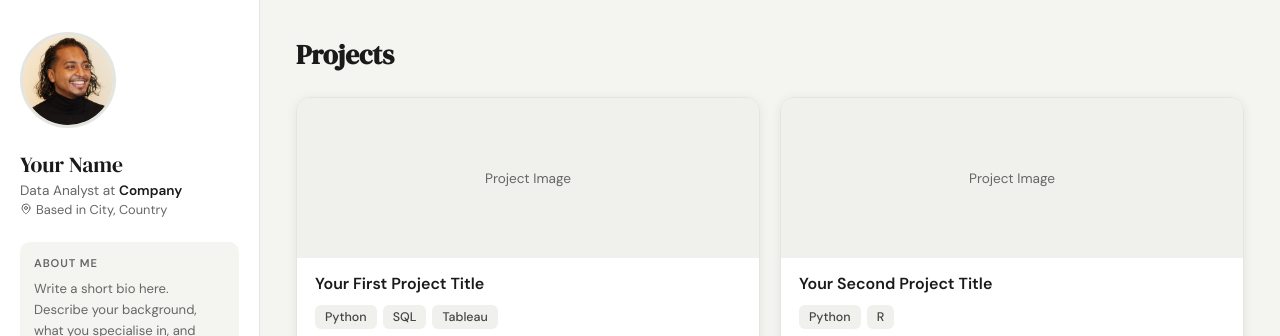
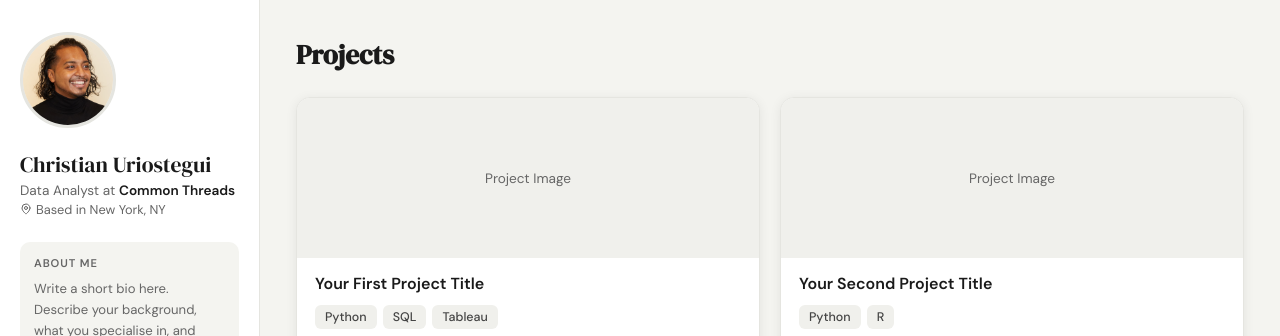
Before and after one commit to curiostegui/curiostegui.github.io, a plain HTML site: page index.html in a window 1280 px wide. Shown: the top 336 px of the page. Drawn offline with Linux system fonts and the light colour scheme.

Commit message:
Update index.html

```diff
--- a/index.html
+++ b/index.html
@@ -307,11 +307,11 @@
   </div>
 
   <div>
-    <div class="profile-name">Your Name</div>
-    <div class="profile-role">Data Analyst at <strong>Company</strong></div>
+    <div class="profile-name">Christian Uriostegui</div>
+    <div class="profile-role">Data Analyst at <strong>Common Threads</strong></div>
     <div class="profile-location">
       <svg xmlns="http://www.w3.org/2000/svg" width="12" height="12" viewBox="0 0 24 24" fill="none" stroke="currentColor" stroke-width="2" stroke-linecap="round" stroke-linejoin="round"><path d="M20 10c0 6-8 12-8 12S4 16 4 10a8 8 0 0 1 16 0Z"/><circle cx="12" cy="10" r="3"/></svg>
-      Based in City, Country
+      Based in New York, NY
     </div>
   </div>
 
```
